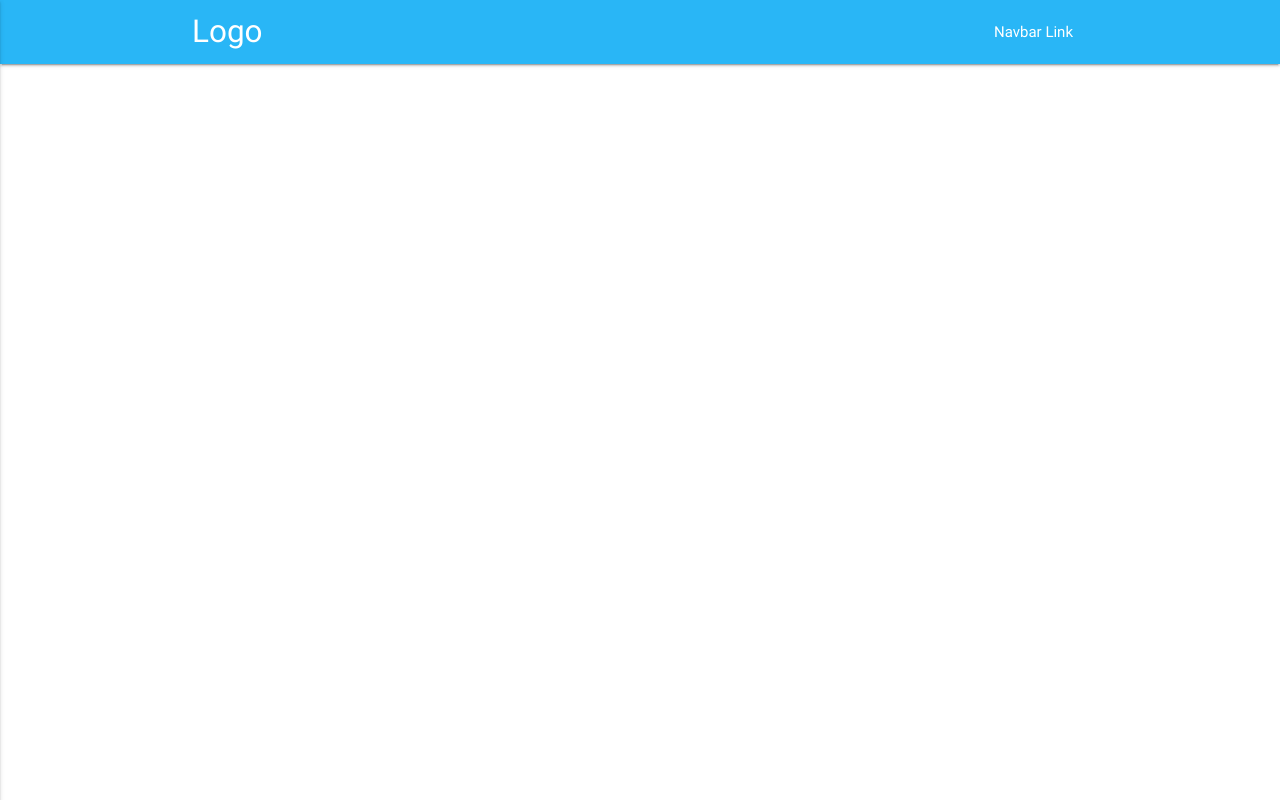
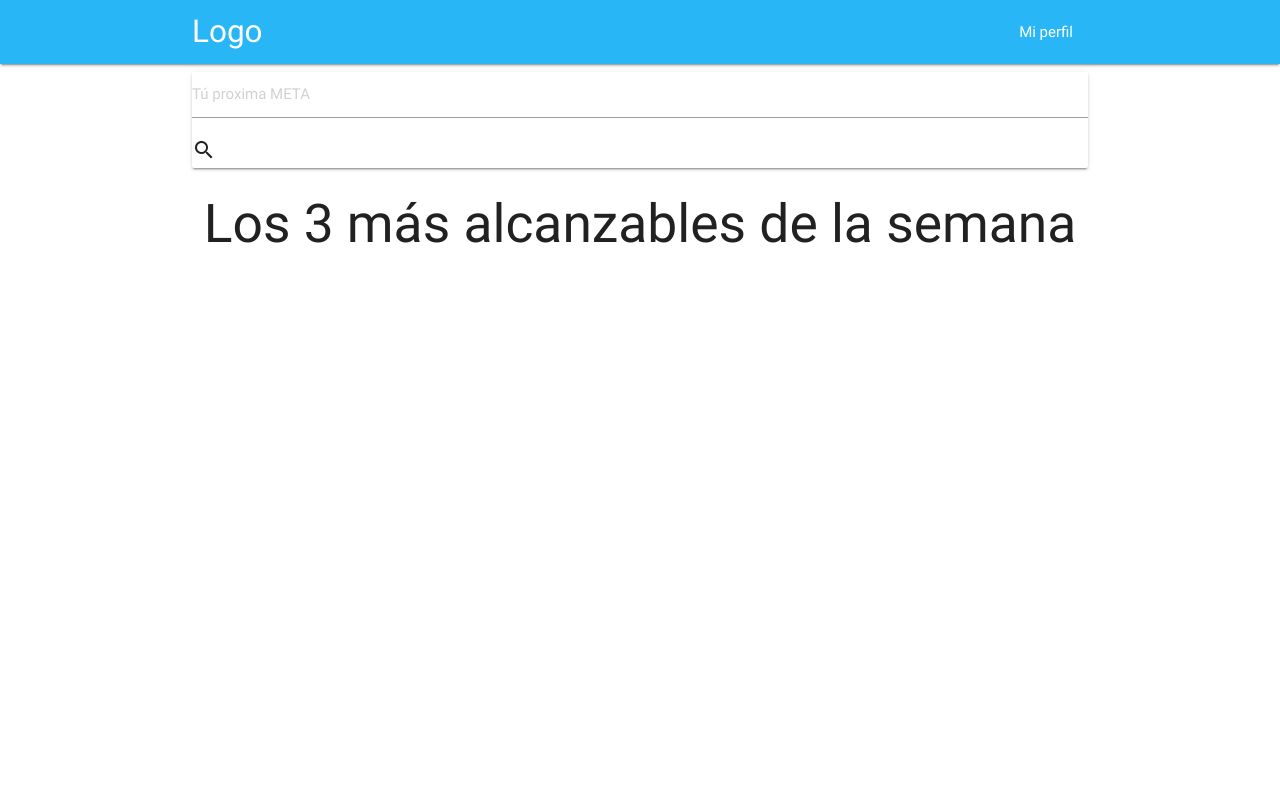
Before and after one commit to MarioHdpz/urgoals, a website: page index.html in a window 1280 px wide. Drawn offline with nearby package versions, Linux system fonts and the light colour scheme.

Commit message:
index base

```diff
--- a/index.html
+++ b/index.html
@@ -11,16 +11,30 @@
     <nav class="light-blue lighten-1" role="navigation">
       <div class="nav-wrapper container"><a id="logo-container" href="#" class="brand-logo">Logo</a>
         <ul class="right hide-on-med-and-down">
-          <li><a href="#">Navbar Link</a></li>
+          <li><a href="#">Mi perfil</a></li>
         </ul>
 
-        <ul id="nav-mobile" class="side-nav">
-          <li><a href="#">Navbar Link</a></li>
-        </ul>
         <a href="#" data-activates="nav-mobile" class="button-collapse"><i class="material-icons">menu</i></a>
       </div>
     </nav>
 
+    <ul class="container">
+      <li class="search">
+        <div class="search-wrapper card focused">
+          <input type="text" id="search" placeholder="Tú proxima META">
+          <i class="material-icons">search</i>
+        </div>
+      </li>
+    </ul>
+
+    <section id="Los mas alcanzables" class="container">
+      <div class="row">
+        <h2 class="center">Los 3 más alcanzables de la semana</h2>
+      </div>
+
+
+      </div>
+    </section>
     <!--  Scripts-->
     <script src="https://code.jquery.com/jquery-2.1.1.min.js"></script>
     <script src="js/materialize.js"></script>
```
Also changed, not shown: js/main.js (added, +17 -0 lines), 1 other file.
